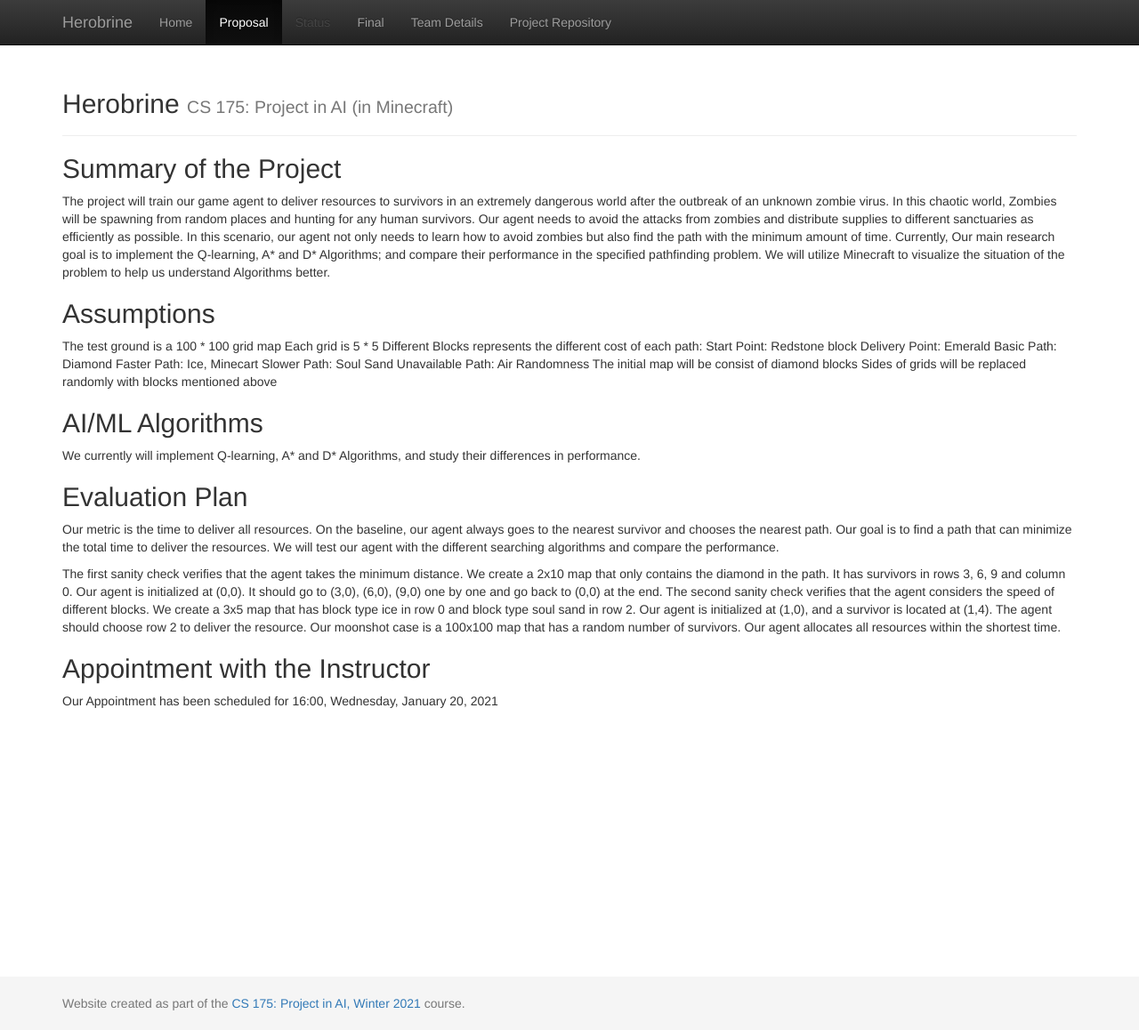
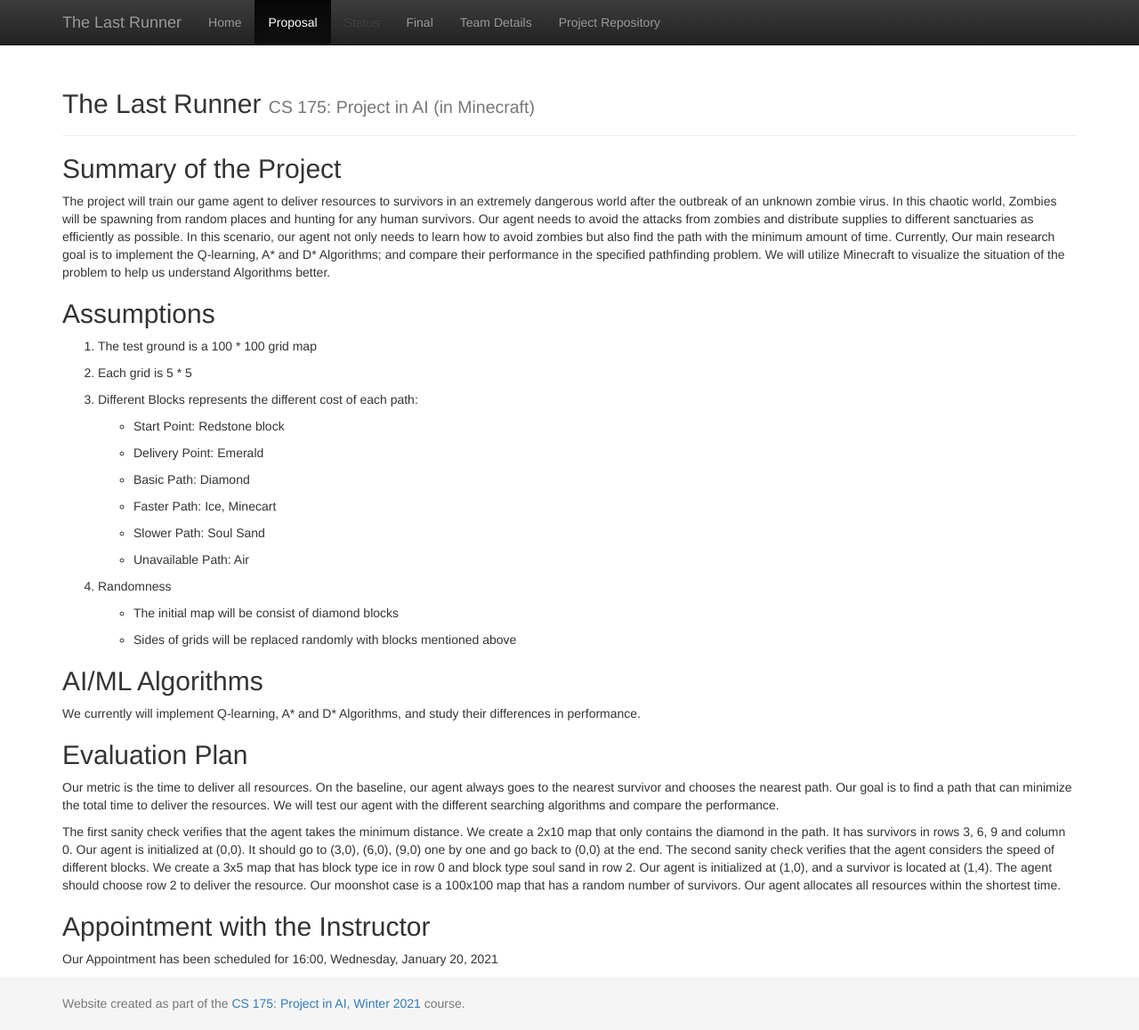
Before and after one commit to ETTOTW/Herobrine, a Jekyll site: the page built from docs/proposal.md, in a window 1280 px wide and 1158 px high. Shown: the whole window at 89% size. Built offline with Jekyll 4.4.1, drawn with Linux system fonts in a browser that asks for light colours; some of the changed lines change nothing that is shown.

Commit message:
Update Proposal & Project Name

```diff
--- a/docs/_config.yml
+++ b/docs/_config.yml
@@ -1,7 +1,7 @@
 ###########
 # site.title
 
-title:    'Herobrine'
+title:    'The Last Runner'
 subtitle: 'CS 175: Project in AI (in Minecraft)'
 
 
--- a/docs/proposal.md
+++ b/docs/proposal.md
@@ -8,18 +8,30 @@ The project will train our game agent to deliver resources to survivors in an ex
 
 
 ## Assumptions
-The test ground is a 100 * 100 grid map
-Each grid is 5 * 5
-Different Blocks represents the different cost of each path:
-Start Point: Redstone block
-Delivery Point: Emerald
-Basic Path: Diamond
-Faster Path: Ice, Minecart
-Slower Path: Soul Sand
-Unavailable Path: Air
-Randomness
-The initial map will be consist of diamond blocks
-Sides of grids will be replaced randomly with blocks mentioned above
+1. The test ground is a 100 * 100 grid map
+
+2. Each grid is 5 * 5
+
+3. Different Blocks represents the different cost of each path:
+
+    - Start Point: Redstone block
+
+    - Delivery Point: Emerald
+
+    - Basic Path: Diamond
+
+    - Faster Path: Ice, Minecart
+
+    - Slower Path: Soul Sand
+
+    - Unavailable Path: Air
+
+4. Randomness
+
+    - The initial map will be consist of diamond blocks
+
+    - Sides of grids will be replaced randomly with blocks mentioned above
+
 
 
 ## AI/ML Algorithms
@@ -32,6 +44,5 @@ Our metric is the time to deliver all resources. On the baseline, our agent alwa
 The first sanity check verifies that the agent takes the minimum distance. We create a 2x10 map that only contains the diamond in the path. It has survivors in rows 3, 6, 9 and column 0. Our agent is initialized at (0,0). It should go to (3,0), (6,0), (9,0) one by one and go back to (0,0) at the end. The second sanity check verifies that the agent considers the speed of different blocks. We create a 3x5 map that has block type ice in row 0 and block type soul sand in row 2. Our agent is initialized at (1,0), and a survivor is located at (1,4). The agent should choose row 2 to deliver the resource. Our moonshot case is a 100x100 map that has a random number of survivors. Our agent allocates all resources within the shortest time.
 
 
-
 ## Appointment with the Instructor
 Our Appointment has been scheduled for 16:00, Wednesday, January 20, 2021
```
